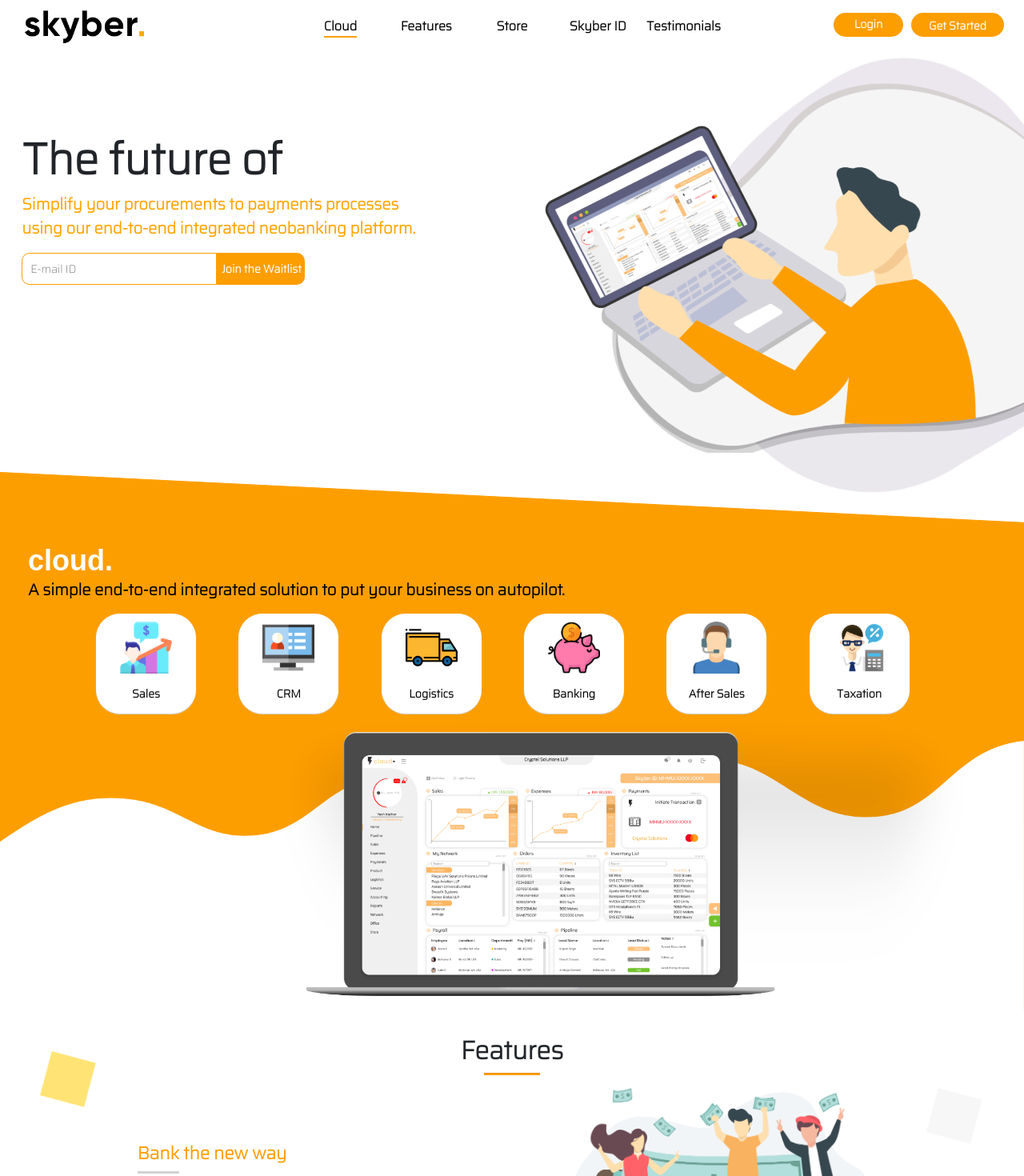
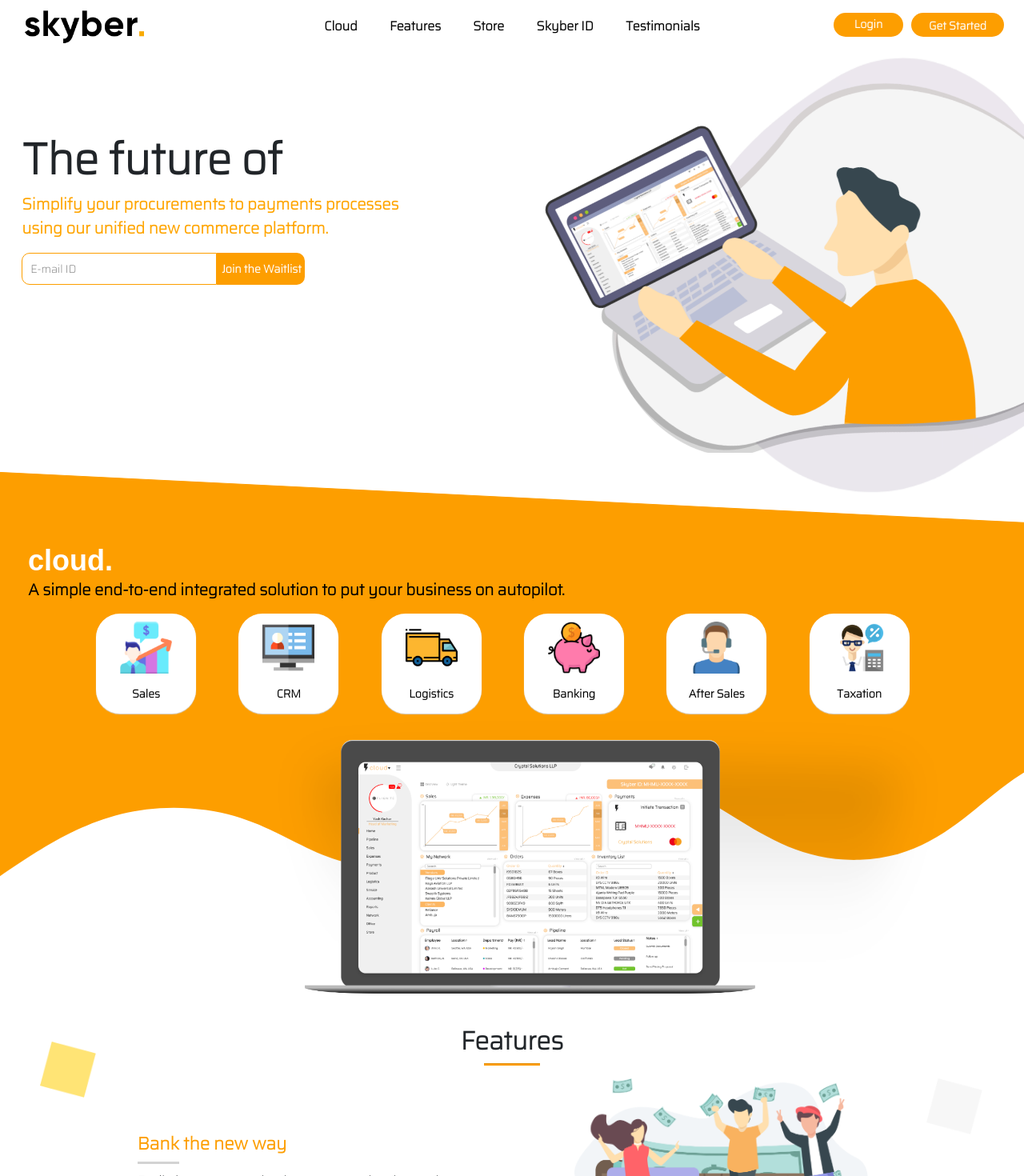
Before and after one commit to Saif-S/website, an Angular app: page / in a window 1280 px wide. Shown: the top 1470 px of the page at 80% size. Built offline with nearby package versions, Linux system fonts and the light colour scheme.

Commit message:
home page changes done

```diff
--- a/src/app/routingcompenents/home/home.component.css
+++ b/src/app/routingcompenents/home/home.component.css
@@ -72,9 +72,6 @@
     padding : 0px;
     cursor: pointer;
   }
-  .sky-head li{
-      width: 17%;
-  }
   .sky-head a{
       padding: 0px!important;
       color: #000!important;
@@ -92,7 +89,7 @@
       justify-content:flex-end;
       text-align: right;
   }
-  .active{
+  .active:hover{
       color: #FD9E00!important;
       border-bottom: 2px solid #FD9E00;
 
@@ -230,7 +227,7 @@
       outline-style: none;
   }
   .audi{
-     margin-bottom: 25px;
+     margin-bottom:15px;
   }
 
   .p1{
@@ -546,16 +543,14 @@
 }
 .mac{
     position: relative;
-    bottom: 20px;
-    width: 95%;
-    margin: 0 auto;
+    bottom: 10px;
+    width:850px;
+    margin: 1px auto;
     white-space: nowrap;
 }
 .shade123{
     background-image: url('../../../assets/img/Shape 865.png');
-    background-size: contain;
     background-repeat: no-repeat;
-    background-position-y: bottom;
     position: relative;
     top: 1px;
 }
@@ -784,7 +779,8 @@ width: 100%;
     font-weight:400;
 }
 .text{
-margin:20px 0px 0px 50px;
+    margin: 30px 0px 0px 0px;
+    text-align: left;
 }
 .man img{
     width: 100%;
--- a/src/app/routingcompenents/home/home.component.html
+++ b/src/app/routingcompenents/home/home.component.html
@@ -2,25 +2,25 @@
   <div class="header">
     <div class="row">
       <div class="col-md-3">
-        <a [routerLink]="['/home']"><img class="img1" src="assets/img/logo2.png"></a>
+        <a [routerLink]="['/cloud']"><img class="img1" src="assets/img/logo2.png"></a>
       </div>
       <div class="col-md-6">
         <div class="menus text-center">
           <ul class="sky-head">
             <li class="">
-              <a class="nav-item" routerLink="/" routerLinkActive="active">Cloud</a>
+              <a class="nav-item" routerLink="/" routerLinkActive="active" href="#cloud">Cloud</a>
             </li>
             <li class="">
-              <a class="nav-item">Features</a>
+              <a class="nav-item" href="#feature">Features</a>
             </li>
             <li class="">
-              <a class="nav-item">Store</a>
+              <a class="nav-item" href="#store">Store</a>
             </li>
             <li class="">
-              <a class="nav-item">Skyber ID</a>
+              <a class="nav-item" href="#id">Skyber ID</a>
             </li>
             <li class="">
-              <a class="nav-item">Testimonials</a>
+              <a class="nav-item" href="#Testimonials">Testimonials</a>
             </li>
           </ul>
         </div>
@@ -32,20 +32,19 @@
     </div>
   </div>
   <div class="row">
-    <div class="col-md-6" data-aos="fade-up">
+    <div class="col-md-6" data-aos="fade-up" data-aos-duration="3000">
       <div class="heading">
         <h3 class="abc">The future of <span class="buss typer" id="main" data-words="business, automation,banking, you."
             data-delay="100" data-loop="1" data-deleteDelay="1000"></span>
           <span class="cursor" data-owner="main"></span></h3>
-        <p class="simple">Simplify your procurements to payments processes<br> using our end-to-end integrated
-          neobanking platform.</p>
+        <p class="simple">Simplify your procurements to payments processes<br> using our  unified new commerce platform.</p>
         <div class="input">
           <input class="email" type="email" id="email" name="email" placeholder="E-mail ID">
           <button class="button2" [routerLink]="['/']">Join the Waitlist</button>
         </div>
       </div>
     </div>
-    <div class="col-md-6 text-right p-0" data-aos="fade-up">
+    <div class="col-md-6 text-right p-0" data-aos="fade-up" data-aos-duration="3000">
       <div class="all-images">
         <!-- <img src="https://open-frontend-bucket.s3.ap-south-1.amazonaws.com/static/images/grey_oval.png"
           class="oval-img"> -->
@@ -107,8 +106,10 @@
           <div class="col-md-3">
             <!-- <img src="../../../assets/img/Rectangle.png"> -->
           </div>
-          <div class="col-md-9 col-sm-9">
+          <div class="col-md-6 col-sm-6">
             <img class="mac" src="../../../assets/img/Macbook black.png">
+          </div>
+          <div class="col-md-3">
           </div>
         </div>
       </div>
@@ -121,20 +122,20 @@
       <img class="react" src=" ../../../assets/img/Rectangle.png">
     </div>
     <div class="col-md-12">
-      <div class="feature">
+      <div class="feature" id="feature">
         <h2>Features</h2>
         <hr class="hr">
       </div>
       <div class="row">
         <div class="col-md-1"></div>
-        <div class="col-md-5 text-right" data-aos="fade-up">
+        <div class="col-md-5 text-right" data-aos="fade-up" data-aos-duration="3000">
           <div class="way">
             <h3 class="banky"><span class="hr1">Bank</span> the new way</h3>
             <p class="easy">Easily integrate your bank accounts and make vendor payments, utility payments or salaries.
               Easy multi-level hierarchy approvals all through one integrated system.</p>
           </div>
         </div>
-        <div class="col-md-5 text-center" data-aos="fade-up">
+        <div class="col-md-5 text-center" data-aos="fade-up"data-aos-duration="3000">
           <img class="freedom" src="../../../assets/img/Financial freedom@2x.png">
         </div>
         <div class="col-md-1">
@@ -147,11 +148,11 @@
   </div>
   <div class="row">
     <div class="col-md-1"></div>
-    <div class="col-md-5 text-center" data-aos="fade-up">
+    <div class="col-md-5 text-center" data-aos="fade-up" data-aos-duration="3000">
       <img class="freedom" src="../../../assets/img/Startup@2x.png">
     </div>
 
-    <div class="col-md-5 text-center" data-aos="fade-up">
+    <div class="col-md-5 text-center" data-aos="fade-up" data-aos-duration="3000">
       <div class="way">
         <h3 class="banky"><span class="hr1">Manage</span> your sales pipeline</h3>
         <p class="easy">From enquiry to invoicing and everything in between, streamline and syncronize your sales
@@ -168,14 +169,14 @@
     <div class="col-md-1">
       <img class="abcd" src="../../../assets/img/Rectangle 5.png">
     </div>
-    <div class="col-md-4 text-center" data-aos="fade-up">
+    <div class="col-md-4 text-center" data-aos="fade-up" data-aos-duration="3000">
       <div class="way">
         <h3 class="banky"><span class="hr1">Third</span> Party Logistics Integration</h3>
         <p class="easy">Often send products out? Select from an array of integrated third party vendors to ship your
           product. Make E-way Bills and Delivery challans right from the dashboard.</p>
       </div>
     </div>
-    <div class="col-md-6 text-center" data-aos="fade-up">
+    <div class="col-md-6 text-center" data-aos="fade-up" data-aos-duration="3000">
       <img class="freedom" src="../../../assets/img/Group 35705.png">
     </div>
     <div class="col-md-1 text-left">
@@ -188,10 +189,10 @@
     <div class="col-md-1">
 
     </div>
-    <div class="col-md-5 text-center" data-aos="fade-up">
+    <div class="col-md-5 text-center" data-aos="fade-up" data-aos-duration="3000">
       <img class="freedom" src="../../../assets/img/Stats with results@2x.png">
     </div>
-    <div class="col-md-5 text-center" data-aos="fade-up">
+    <div class="col-md-5 text-center" data-aos="fade-up" data-aos-duration="3000">
       <div class="way">
         <h3 class="banky"><span class="hr1">Keep</span> a check on warranties</h3>
         <p class="easy">Track your product warranties and ensure easy replacement and returns of products.</p>
@@ -204,14 +205,14 @@
   </div>
   <div class="row">
   <div class="col-md-1"></div>
-    <div class="col-md-5 text-center" data-aos="fade-up">
+    <div class="col-md-5 text-center" data-aos="fade-up" data-aos-duration="3000">
       <div class="way">
         <h3 class="banky"><span class="hr1">Taxation</span> and Accounting</h3>
         <p class="easy">Create GST Reports or easily integrate to Quickbooks or Tally. File taxes directly on GSTN
           portal via the platform.</p>
       </div>
     </div>
-    <div class="col-md-5 text-center" data-aos="fade-up">
+    <div class="col-md-5 text-center" data-aos="fade-up" data-aos-duration="3000">
       <img class="freedom" src="../../../assets/img/Analysis marketing data@2x.png">
     </div>
     <div class="col-md-1">
@@ -220,14 +221,14 @@
       </div>
     </div>
   </div>
-  <div class="row">
-    <div class="col-md-12 section2" data-aos="fade-up">
+  <div class="row" id="store">
+    <div class="col-md-12 section2" data-aos="fade-up" data-aos-duration="3000">
       <h2>store.</h2>
       <p class="unique">Set unique price levels for your customer network using our online marketplace. </p>
 
 
   <div class="row">
-    <div class="col-md-3 zero" data-aos="fade-up">
+    <div class="col-md-3 zero" data-aos="fade-up" data-aos-duration="3000">
       <div class="abcde">
         <h4>Get Online</h4>
         <p class="pera">List your products on Skyber’s Store and make your sale processes seamless. Get order details right on your
@@ -236,10 +237,10 @@
         <p class="pera">Zero listing charges. Zero transaction charges. You go!</p>
       </div>
     </div>
-    <div class="col-md-6 text-center" data-aos="fade-up">
+    <div class="col-md-6 text-center" data-aos="fade-up" data-aos-duration="3000">
       <img class="group" src="../../../assets/img/Group 35699.png">
     </div>
-    <div class="col-md-3 level" data-aos="fade-up">
+    <div class="col-md-3 level" data-aos="fade-up" data-aos-duration="3000">
       <div class="audi">
         <h4>Unique Price Levels</h4>
         <p class="pera">Set unique price levels for consumers according to their category. They see the price you show them.</p>
@@ -250,7 +251,7 @@
   </div>
 </div>
 </div>
-  <div class="row">
+  <div class="row" id="id">
     <div class="col-md-12 text-center">
       <h2 class="call">Skyber ID</h2>
       <hr class="hr">
@@ -276,14 +277,14 @@
       </div>
     </div>
     <div class="col-md-7">
-      <div class="man">
+      <div class="man" data-aos="fade-up" data-aos-duration="3000">
         <img src="../../../assets/img/Group 35711.png">
       </div>
     </div>
   </div>
 
   <div class="row">
-    <div class="companies">
+    <div class="companies" id="Testimonials">
     <div class="col-md-12">
       <h2>Companies who love us!</h2>
       <hr class="hr2">
```
